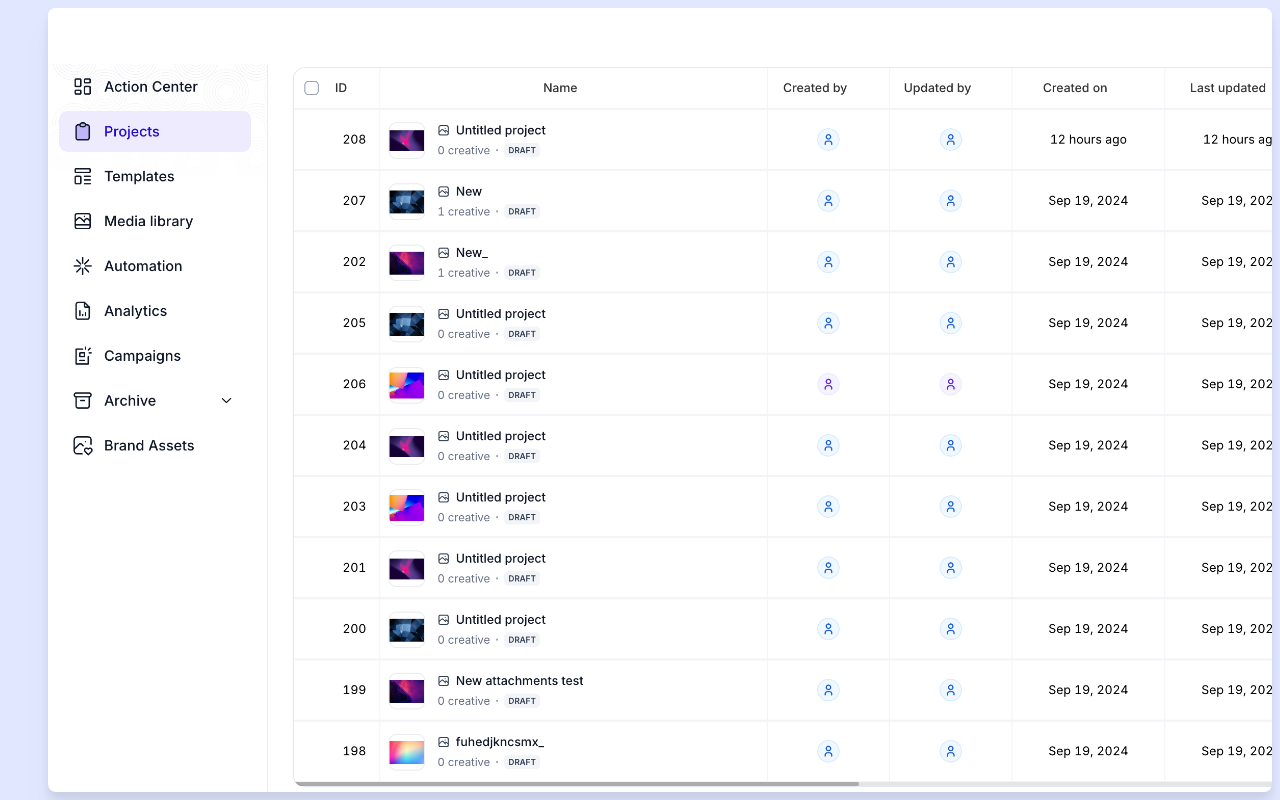
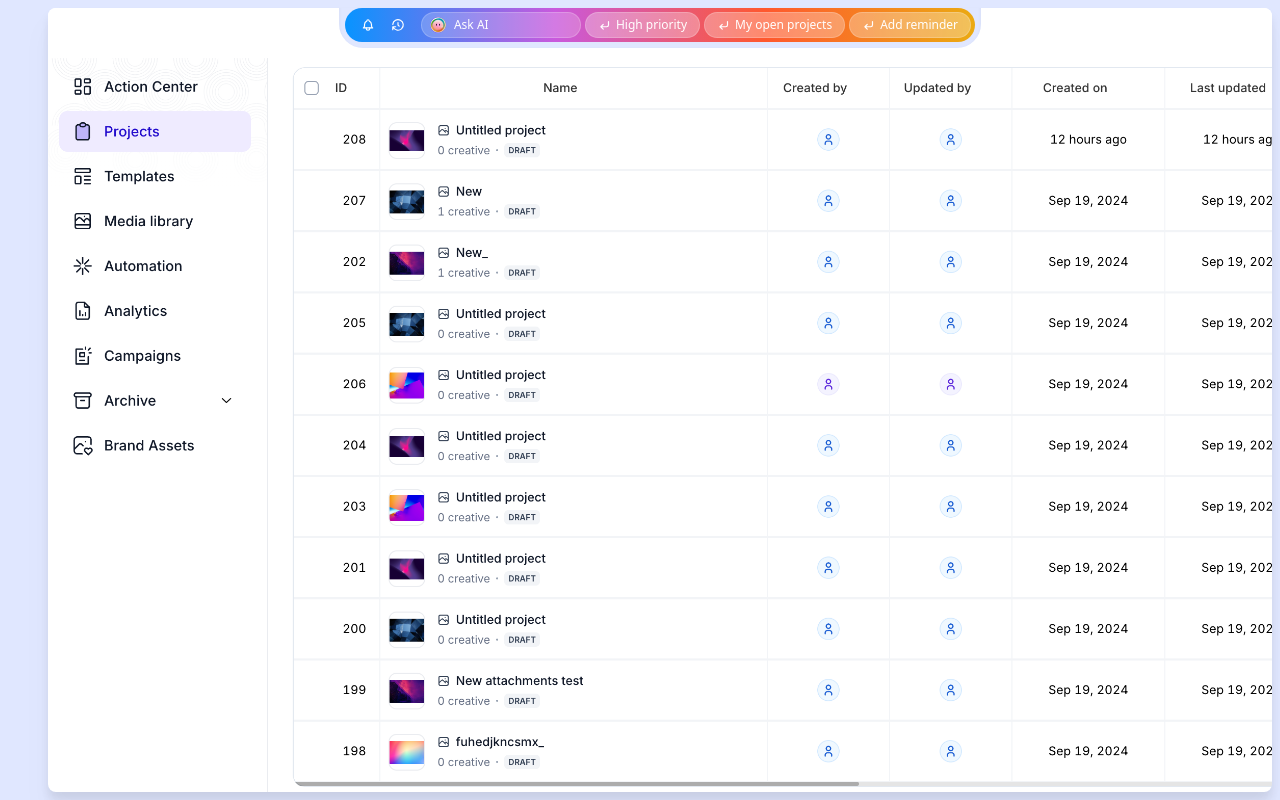
Before and after one commit to sehgalyash/dynamic-search, a React (Create React App) app: page /projects in a window 1280 px wide. Built offline with nearby package versions, Linux system fonts and the light colour scheme.

Commit message:
Demo flow for search toggle

```diff
--- a/package.json
+++ b/package.json
@@ -3,6 +3,8 @@
   "version": "0.1.0",
   "private": true,
   "dependencies": {
+    "@radix-ui/react-popover": "^1.1.1",
+    "@tabler/icons-react": "^3.17.0",
     "@testing-library/jest-dom": "^5.17.0",
     "@testing-library/react": "^13.4.0",
     "@testing-library/user-event": "^13.5.0",
@@ -11,6 +13,7 @@
     "@types/react": "^18.3.8",
     "@types/react-dom": "^18.3.0",
     "@types/react-router-dom": "^5.3.3",
+    "framer-motion": "^11.5.6",
     "react": "^18.3.1",
     "react-dom": "^18.3.1",
     "react-router-dom": "^6.26.2",
--- /dev/null
+++ b/src/components/dynamic-island/dynamic-island.tsx
@@ -0,0 +1,113 @@
+import React from "react";
+import PixyAvatar from "../../assets/pixy.png";
+import { IconBell, IconCornerDownLeft, IconHistory } from "@tabler/icons-react";
+import { motion, AnimatePresence } from "framer-motion";
+
+const DynamicIslandWrapper = ({ children }: { children: React.ReactNode }) => {
+  return (
+    <div className="dynamic-island-wrapper bg-indigo-100 shadow-inner rounded-b-3xl w-fit mx-auto p-1.5 -mt-1.5">
+      {children}
+    </div>
+  );
+};
+
+const DynamicIsland = (): JSX.Element => {
+  const [showSearch, setShowSearch] = React.useState<boolean>(false);
+  const [searchQuery, setSearchQuery] = React.useState<string>("");
+
+  const handleShowSearch = (toggle: boolean) => {
+    setShowSearch(toggle);
+  };
+
+  return (
+    <DynamicIslandWrapper>
+      <motion.div
+        className="dynamic-island ai-gradient p-1 flex items-center gap-1 rounded-full z-20"
+        initial={{ opacity: 0, scale: 0.4 }}
+        animate={{ opacity: 1, scale: 1 }}
+      >
+        <AnimatePresence mode="popLayout">
+          {!showSearch ? (
+            <motion.div
+              key="default-view"
+              className="flex items-center w-full gap-1"
+              initial={{ opacity: 0, scale: 0.8 }}
+              animate={{ opacity: 1, scale: 1 }}
+              transition={{ duration: 0.2 }}
+            >
+              <div className="quick-action-icons-wrapper flex items-center gap-4 ml-3">
+                <IconBell
+                  size={14}
+                  strokeWidth={2}
+                  className="text-white hover:brightness-90"
+                />
+                <IconHistory
+                  size={14}
+                  strokeWidth={2}
+                  className="text-white hover:brightness-90"
+                />
+              </div>
+              <AskAIButton onClick={() => handleShowSearch(true)} />
+              <div className="flex items-center gap-1">
+                <SuggestionButton>High priority</SuggestionButton>
+                <SuggestionButton>My open projects</SuggestionButton>
+                <SuggestionButton>Add reminder</SuggestionButton>
+              </div>
+            </motion.div>
+          ) : (
+            <motion.div
+              key="search-view"
+              className="flex items-center w-full"
+              initial={{ width: 0, opacity: 0 }}
+              animate={{ width: "560px", opacity: 1 }}
+              exit={{ opacity: 0 }}
+              transition={{ duration: 0.3 }}
+            >
+              <input
+                className="bg-transparent focus:outline-none px-3 text-white text-sm w-full"
+                onBlur={() => handleShowSearch(false)}
+                autoFocus
+                value={searchQuery}
+                onChange={(e) => setSearchQuery(e.target.value)}
+              />
+            </motion.div>
+          )}
+        </AnimatePresence>
+      </motion.div>
+    </DynamicIslandWrapper>
+  );
+};
+
+const AskAIButton = (props: React.ButtonHTMLAttributes<HTMLButtonElement>) => {
+  const { children: _, ...otherProps } = props;
+  return (
+    <button
+      className="bg-white/20 text-sm focus:outline-none rounded-full px-2 py-1 flex items-center gap-2 min-w-[160px] border border-white/20 ml-3"
+      {...otherProps}
+    >
+      <img
+        src={PixyAvatar}
+        className="w-4 h-4 rounded-full"
+        alt="pixy-avatar"
+      />
+      <span className="text-xs font-medium text-white">Ask AI</span>
+    </button>
+  );
+};
+
+const SuggestionButton = (
+  props: React.ButtonHTMLAttributes<HTMLButtonElement>
+) => {
+  const { children, ...otherProps } = props;
+  return (
+    <button
+      className="bg-white/30 border border-white/20 text-xs px-3 py-1 rounded-full focus:outline-none text-white flex items-center gap-1 backdrop-blur-3xl hover:bg-white/40"
+      {...otherProps}
+    >
+      <IconCornerDownLeft size={14} strokeWidth={2} className="text-white" />
+      {children}
+    </button>
+  );
+};
+
+export { DynamicIsland };
--- /dev/null
+++ b/src/components/dynamic-island/index.tsx
@@ -0,0 +1 @@
+export * from "./dynamic-island";
--- a/src/index.css
+++ b/src/index.css
@@ -14,3 +14,13 @@
   background-image: url("./assets/projects-page.png");
   @apply bg-cover relative overflow-hidden;
 }
+
+.ai-gradient {
+  background: linear-gradient(
+    90deg,
+    #0894ff 0%,
+    #c959dd 33.33%,
+    #ff582e 66.67%,
+    #ebaa12 100%
+  );
+}
--- a/src/pages/projects-page.tsx
+++ b/src/pages/projects-page.tsx
@@ -1,7 +1,11 @@
+import { DynamicIsland } from "../components/dynamic-island";
+
 const ProjectsPage = () => {
   return (
     <div className="page projects-page">
-      <header className="page-header bg-white w-full h-14"></header>
+      <header className="page-header bg-white w-full h-14">
+        <DynamicIsland />
+      </header>
     </div>
   );
 };
```
Also changed, not shown: src/assets/pixy.png (added), 1 other file (tests, documents, lock files or other folders).
